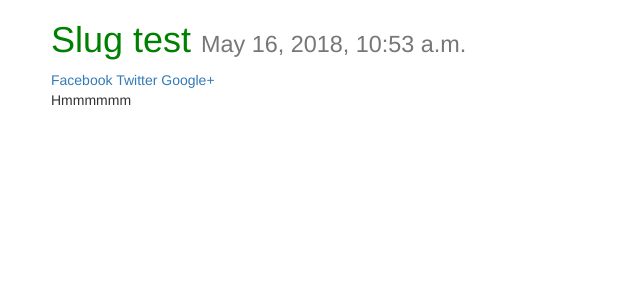
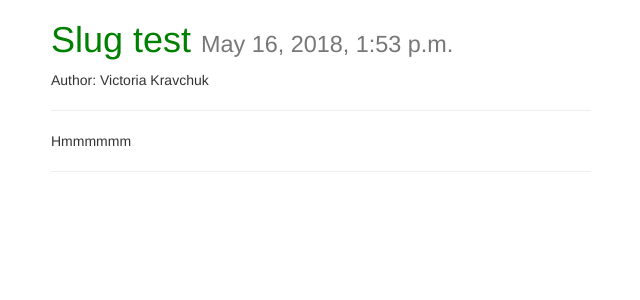
Before and after one commit to Victoria1807/Blog, a Django app: a page that uses templates/base.html in a window 1280 px wide. Shown: the top 300 px of the page, without its empty margins (319-959 px from the left). Run offline with Django 3.2, Linux system fonts and the light colour scheme; data comes from the database, SQL or seed files in the repository; both versions use the stored data as it was after the commit; some libraries are stand-ins or nearby versions.

Commit message:
Added user asociation with posts && added Facebook comments and likes

```diff
--- a/blog/settings.py
+++ b/blog/settings.py
@@ -105,9 +105,9 @@ AUTH_PASSWORD_VALIDATORS = [
 # Internationalization
 # https://docs.djangoproject.com/en/1.9/topics/i18n/
 
-LANGUAGE_CODE = 'en-us'
+LANGUAGE_CODE = 'uk'
 
-TIME_ZONE = 'UTC'
+TIME_ZONE = 'Europe/Riga'
 
 USE_I18N = True
 
--- a/posts/models.py
+++ b/posts/models.py
@@ -1,3 +1,4 @@
+from django.conf import settings
 from django.db import models
 from django.core.urlresolvers import reverse
 from django.db.models.signals import pre_save
@@ -10,6 +11,7 @@ def upload_location(instance, filename):
     return "%s/%s" % (instance.id, filename)
 
 class Post(models.Model):
+    user = models.ForeignKey(settings.AUTH_USER_MODEL, default=1)
     title = models.CharField(max_length=120)
     slug = models.SlugField(unique=True)
     image = models.ImageField(upload_to=upload_location,
--- a/posts/views.py
+++ b/posts/views.py
@@ -9,9 +9,16 @@ from .forms import PostForm
 from .models import Post
 
 def post_create(request):
+    if not request.user.is_staff or not request.user.is_superuser:
+        raise Http404
+
+    if not request.user.is_authenticated():
+        raise Http404
+
     form = PostForm(request.POST or None, request.FILES or None)
     if form.is_valid():
         instance = form.save(commit=False)
+        instance.user = request.user
         instance.save()
         # message success
         messages.success(request, "Successfully created")
--- a/templates/base.html
+++ b/templates/base.html
@@ -17,6 +17,15 @@
     </style>
 </head>
 <body>
+    <div id="fb-root"></div>
+    <script>(function(d, s, id) {
+      var js, fjs = d.getElementsByTagName(s)[0];
+      if (d.getElementById(id)) return;
+      js = d.createElement(s); js.id = id;
+      js.src = 'https://connect.facebook.net/uk_UA/sdk.js#xfbml=1&version=v3.0';
+      fjs.parentNode.insertBefore(js, fjs);
+    }(document, 'script', 'facebook-jssdk'));</script>
+
     {% include "messages_display.html" %}
     <div class="container">
     {% block content %}
--- a/templates/post_detail.html
+++ b/templates/post_detail.html
@@ -11,18 +11,40 @@
     <img src="{{ instance.image.url }}" class="img-responsive">
     {% endif %}
     <h1>{{ instance.title }} <small>{{ instance.timestamp }}</small></h1>
+    {% if instance.user.get_full_name %}
+    <p>Author: {{ instance.user.get_full_name }}</p>
+    {% endif %}
 
-    <a href="https://www.facebook.com/sharer/sharer.php?u={{ request.build_absolute_uri }}">
-    Facebook
-    </a>
+    <p>
+    <div class="fb-like" data-href="{{ request.build_absolute_uri }}"
+         data-layout="button_count" data-action="like" data-size="small"
+         data-show-faces="true" data-share="true"></div>
+    <hr/>
+    </p>
 
-    <a href="https://twitter.com/home?status={{ share_link }}%20{{ request.build_absolute_uri }}">
-    Twitter
-    </a>
+    <!--<p>-->
+    <!--<a href="https://www.facebook.com/sharer/sharer.php?u={{ request.build_absolute_uri }}">-->
+    <!--Facebook-->
+    <!--</a>-->
 
-    <a href='https://plus.google.com/share?url={{ request.build_absolute_uri }}'>Google+</a>
+    <!--<a href="https://twitter.com/home?status={{ share_link }}%20{{ request.build_absolute_uri }}">-->
+    <!--Twitter-->
+    <!--</a>-->
 
-    {{ instance.content|linebreaks }}<br>
+    <!--<a href='https://plus.google.com/share?url={{ request.build_absolute_uri }}'>Google+</a>-->
+    <!--</p>    -->
+
+    <div class="row">
+    <div class="col-sm-12">
+
+    {{ instance.content|linebreaks }}
+
+    <hr/>
+    <br/>
+    <div class="fb-comments" data-href="{{ request.build_absolute_uri }}" data-numposts="5"></div>
+
+    </div>
+    </div>
 
 </div>
 {% endblock content %}
--- a/templates/post_list.html
+++ b/templates/post_list.html
@@ -14,6 +14,7 @@
           {% endif %}
           <div class="caption">
               <h3><a href="{{ obj.get_absolute_url }}">{{ obj.title }}</a> <small>{{ obj.timestamp|timesince }} ago</small></h3>
+              {% if obj.user.get_full_name %}<p>Author: {{ obj.user.get_full_name }}</p>{% endif %}
               <p>{{ obj.content|linebreaks|truncatechars:120 }}</p>
               <p><a href="{{ obj.get_absolute_url }}" class="btn btn-primary" role="button">View</a></p>
           </div>
```
Also changed, not shown: db.sqlite3, posts/migrations/0002_post_user.py (added).
